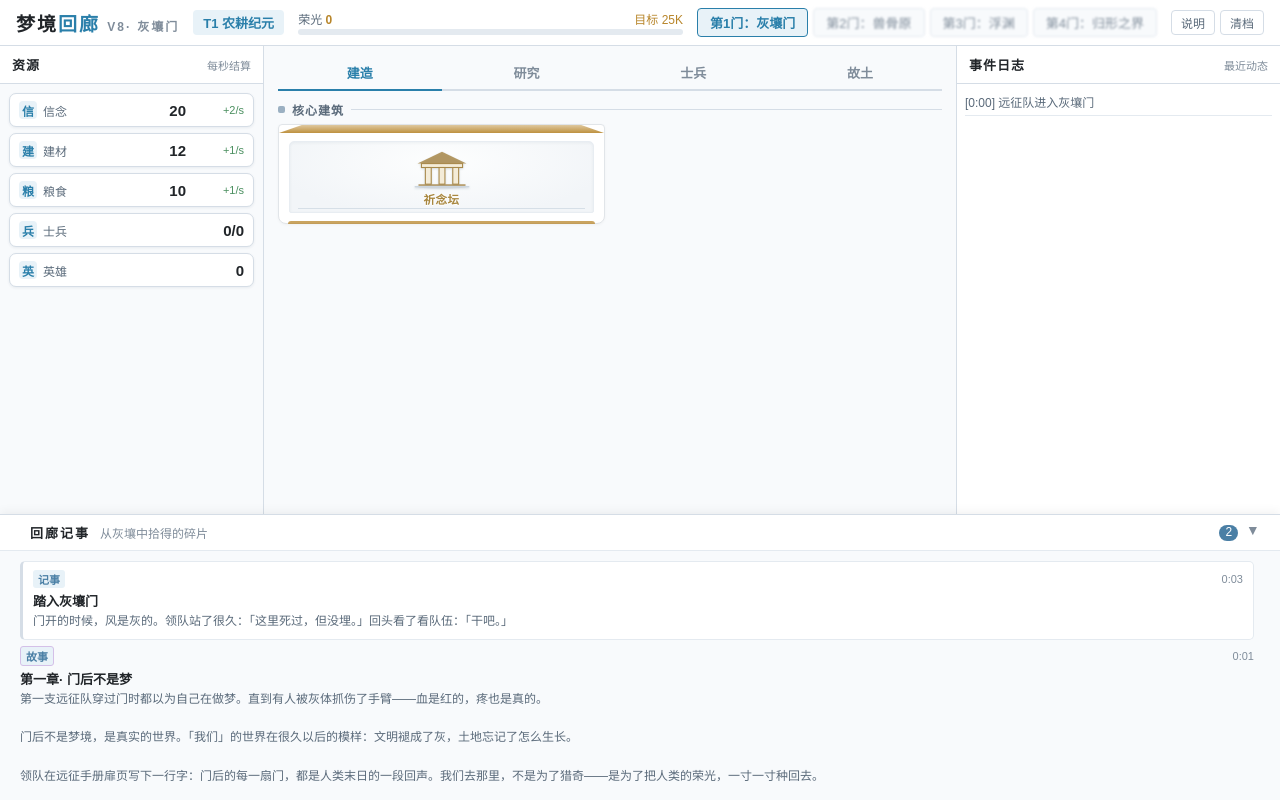
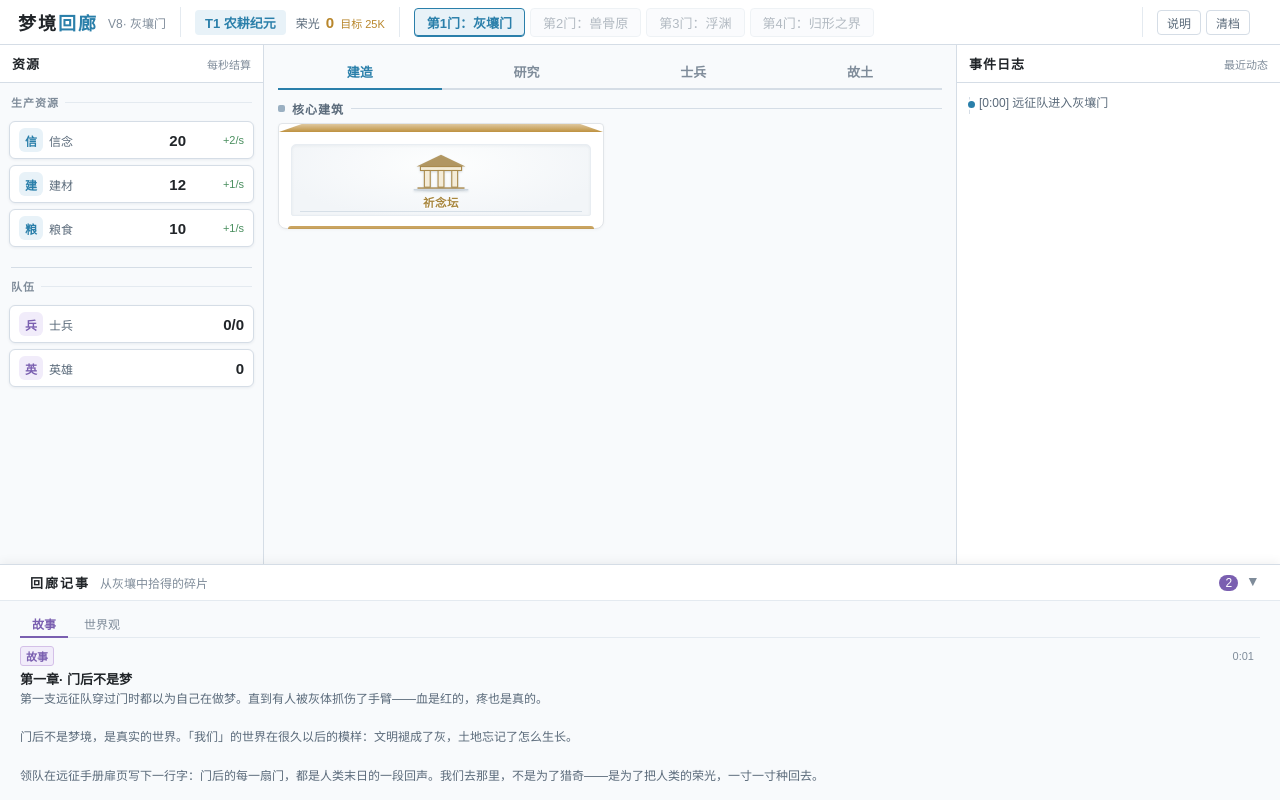
Before and after one commit to elangzhiya/Dream-Corridor, a plain HTML site: page index.html in a window 1280 px wide. Drawn offline with Linux system fonts and the light colour scheme.

Commit message:
全界面精致化：顶栏分区/资源分组/卡片骨架/日志时间轴/记事标签

```diff
--- a/index.html
+++ b/index.html
@@ -9,15 +9,25 @@
   --text-muted:#7f8c9a; --blue:#2a7faa; --blue-light:#e8f2f8;
   --green:#4a8f5f; --green-light:#eaf5ea; --yellow:#b8862b;
   --yellow-light:#faf6e8; --red:#d32f2f; --red-light:#fdecec;
-  --purple:#4a7fa5; --purple-light:#e8f2f8;
+  --purple:#7a5fb0; --purple-light:#f1ecfa;
   --gold:#b8862b; --gold-light:#faf6e8;
+  /* 统一节奏：圆角 3 档 / 间距 4 级 / 阴影 2 级 */
+  --r-sm:6px; --r-md:10px; --r-lg:14px;
+  --sp-1:4px; --sp-2:8px; --sp-3:12px; --sp-4:16px;
   --shadow:0 1px 3px rgba(20,45,75,0.07);
+  --shadow-hover:0 4px 12px rgba(20,45,75,0.10);
 }
 * { box-sizing:border-box; margin:0; }
 body { background:var(--bg); color:var(--text); font-family:"Microsoft YaHei","PingFang SC",sans-serif; font-size:15px; display:flex; flex-direction:column; height:100vh; overflow:hidden; }
 
-.header { background:var(--panel); border-bottom:1px solid var(--border); padding:8px 16px; display:flex; align-items:center; gap:14px; flex-shrink:0; box-shadow:var(--shadow); flex-wrap:wrap; }
-.game-title { font-size:19px; font-weight:bold; letter-spacing:2px; white-space:nowrap; }
+/* 顶栏四区：品牌 | 状态 | 世界门 | 操作，细竖线分隔 */
+.header { background:var(--panel); border-bottom:1px solid var(--border); padding:7px 16px; display:flex; align-items:center; gap:0; flex-shrink:0; box-shadow:var(--shadow); flex-wrap:wrap; }
+.hgroup { display:flex; align-items:center; gap:10px; padding:0 14px; min-height:30px; }
+.hgroup:first-child { padding-left:2px; }
+.hgroup + .hgroup { border-left:1px solid var(--border-light); }
+.hgroup.hbrand { flex-shrink:0; }
+.hgroup.hops { margin-left:auto; }
+.game-title { font-size:18px; font-weight:bold; letter-spacing:2px; white-space:nowrap; }
 .game-title span { color:var(--blue); }
 .era-badge { font-size:13px; padding:3px 10px; border-radius:4px; background:var(--blue-light); color:var(--blue); font-weight:bold; white-space:nowrap; }
 .era-badge.t2 { background:#e4eef5; color:#3a6d92; }
@@ -28,11 +38,11 @@ body { background:var(--bg); color:var(--text); font-family:"Microsoft YaHei","P
 .era-badge.sweep { background-image:linear-gradient(105deg,transparent 30%,rgba(255,255,255,.85) 50%,transparent 70%); background-size:220% 100%; animation:eraSweep .9s ease-out 1; }
 
 
-.glory-wrap { flex:1; min-width:200px; max-width:420px; }
-.glory-text { font-size:12px; color:var(--text-secondary); display:flex; justify-content:space-between; margin-bottom:2px; }
-.glory-text b { color:var(--gold); }
-.glory-bar-bg { height:6px; background:var(--border-light); border-radius:3px; overflow:hidden; }
-.glory-bar-fill { height:100%; background:linear-gradient(90deg,var(--gold),#e0b060); width:0%; transition:.5s; }
+.glory-wrap { display:flex; align-items:baseline; gap:6px; white-space:nowrap; }
+.glory-label { font-size:12px; color:var(--text-secondary); }
+.glory-wrap b { color:var(--gold); font-size:15px; font-variant-numeric:tabular-nums; }
+#gloryRate { font-size:11px; color:var(--gold); font-variant-numeric:tabular-nums; }
+.hver { font-size:12px; color:var(--text-muted); white-space:nowrap; }
 
 .hbtns { display:flex; gap:5px; }
 .hbtn { padding:3px 9px; font-size:12px; border:1px solid var(--border); border-radius:4px; background:var(--card); color:var(--text-secondary); cursor:pointer; }
@@ -45,7 +55,8 @@ body { background:var(--bg); color:var(--text); font-family:"Microsoft YaHei","P
 .world-tabs { display:flex; gap:5px; }
 .world-tab { padding:4px 12px; border:1px solid var(--border); border-radius:4px; cursor:pointer; font-size:13px; background:var(--card); color:var(--text-secondary); }
 .world-tab.active { border-color:var(--blue); color:var(--blue); background:var(--blue-light); font-weight:bold; }
-.world-tab.locked { color:var(--text-muted); cursor:not-allowed; border-color:var(--border-light); background:var(--bg); filter:blur(1px); }
+.world-tab.locked { color:var(--text-muted); cursor:not-allowed; border-color:var(--border-light); background:var(--bg); opacity:0.6; }
+.world-tab.active { box-shadow:inset 0 -1px 0 var(--blue); }
 
 /* ===== 三栏主布局 ===== */
 .main { display:flex; flex:1; overflow:hidden; gap:0; }
@@ -56,12 +67,17 @@ body { background:var(--bg); color:var(--text); font-family:"Microsoft YaHei","P
 .colhead .sub { font-size:11px; color:var(--text-muted); font-weight:normal; letter-spacing:0; }
 .reslist { flex:1; overflow-y:auto; padding:9px 9px; display:flex; flex-direction:column; gap:6px; }
 
-/* 资源卡（左栏紧凑竖排） */
-.resrow { position:relative; background:var(--card); border:1px solid var(--border); border-radius:7px; padding:7px 9px; overflow:hidden; box-shadow:var(--shadow); transition:border-color .2s,box-shadow .2s; }
+/* 资源栏：生产资源 / 队伍 两组，组间细线 */
+.resgroup { display:flex; align-items:center; gap:6px; margin:10px 2px 5px; font-size:11px; font-weight:bold; color:var(--text-muted); letter-spacing:1px; }
+.resgroup:first-child { margin-top:2px; }
+.resgroup::after { content:""; flex:1; height:1px; background:var(--border-light); }
+.resgroup.team { margin-top:14px; padding-top:10px; border-top:1px solid var(--border); }
+.resrow { position:relative; background:var(--card); border:1px solid var(--border); border-radius:var(--r-sm); padding:6px 9px; overflow:hidden; box-shadow:var(--shadow); transition:border-color .2s,box-shadow .2s; }
 .resrow:hover { border-color:var(--blue); box-shadow:0 2px 8px rgba(42,127,170,0.12); }
 .resrow.dim { opacity:0.5; }
 .resrow .rline { display:flex; align-items:center; gap:6px; position:relative; z-index:1; }
-.resrow .ricon { font-size:12px; font-weight:bold; width:18px; height:18px; flex-shrink:0; display:inline-flex; align-items:center; justify-content:center; background:var(--blue-light); color:var(--blue); border-radius:4px; }
+.resrow .ricon { font-size:12px; font-weight:bold; width:24px; height:24px; flex-shrink:0; display:inline-flex; align-items:center; justify-content:center; background:var(--blue-light); color:var(--blue); border-radius:6px; }
+.resrow[data-k="_troops"] .ricon,.resrow[data-k="_heroes"] .ricon { background:var(--purple-light); color:var(--purple); }
 .resrow .rname { font-size:12px; color:var(--text-secondary); flex:1; white-space:nowrap; overflow:hidden; text-overflow:ellipsis; }
 .resrow .rval { font-size:15px; font-weight:bold; color:var(--text); min-width:44px; text-align:right; font-variant-numeric:tabular-nums; display:inline-block; }
 @keyframes numUp { 0%{color:var(--green);transform:translateY(-2px)} 100%{color:var(--text);transform:none} }
@@ -75,7 +91,7 @@ body { background:var(--bg); color:var(--text); font-family:"Microsoft YaHei","P
 /* 中栏主标签 */
 .maintabs { display:flex; gap:3px; border-bottom:2px solid var(--border); margin-bottom:10px; flex-shrink:0; }
 /* 视觉质感：可交互卡片 hover 微抬升 + 按钮按下回弹 */
-.build-card:hover,.unit-card:hover,.land-card:hover,.soldier-card:hover { transform:translateY(-2px); box-shadow:0 4px 12px rgba(20,45,75,0.10); }
+.build-card:hover,.unit-card:hover,.land-card:hover,.soldier-card:hover { transform:translateY(-2px); box-shadow:var(--shadow-hover); }
 .unit-card,.land-card,.soldier-card { transition:transform .15s ease,box-shadow .15s ease,border-color .15s ease; }
 .btn-small:active,.gbtn:active,.push-door-btn:active { transform:scale(.94); }
 .maintab:active,.side-tab:active { transform:translateY(1px); }
@@ -125,7 +141,7 @@ body { background:var(--bg); color:var(--text); font-family:"Microsoft YaHei","P
 .kind-head { display:flex; align-items:center; gap:7px; margin:2px 0 6px; font-size:12px; font-weight:bold; color:var(--text-secondary); letter-spacing:1px; }
 .kind-head::after { content:""; flex:1; height:1px; background:var(--border); }
 .kind-head .dot { width:7px; height:7px; border-radius:2px; flex-shrink:0; }
-.build-grid { display:grid; grid-template-columns:repeat(auto-fill,minmax(276px,1fr)); gap:10px; width:100%; }
+.build-grid { display:grid; grid-template-columns:repeat(auto-fill,minmax(276px,1fr)); gap:var(--sp-3); width:100%; }
 /* 建筑卡：小建筑造型——斜屋顶 + 立面剪影 + 铭牌 + 基座（参考 Epoch-Restart） */
 .build-card { --kc:#4d5c6b; background:var(--panel); border:1px solid #e1e5e9; border-radius:4px 4px 8px 8px; overflow:visible; transition:border-color .15s ease,background .15s ease,box-shadow .15s ease; box-shadow:0 1px 3px rgba(0,0,0,0.04), inset 0 0 0 1px rgba(255,255,255,.7); position:relative; min-width:0; padding-top:8px; }
 .build-card:before { content:""; position:absolute; left:0; right:0; top:0; height:8px; background-color:#cfd9e3; background-image:linear-gradient(180deg,rgba(255,255,255,.5),rgba(255,255,255,0)); clip-path:polygon(0 100%,7% 0,93% 0,100% 100%); opacity:.9; }
@@ -141,7 +157,7 @@ body { background:var(--bg); color:var(--text); font-family:"Microsoft YaHei","P
 .build-card.glory-card:before { display:none; }
 .build-card.glory-card { padding-top:0; }
 /* 平时只显示建筑本身；详细信息悬停浮出 */
-.bface { display:flex; flex-direction:column; padding:8px 10px 10px; min-width:0; }
+.bface { display:flex; flex-direction:column; padding:var(--sp-3); min-width:0; }
 .bart { height:72px; border:1px solid #e8edf2; border-radius:5px 5px 2px 2px; background:radial-gradient(ellipse at 50% 28%,#fdfefe 0%,#f2f5f8 78%); box-shadow:inset 0 1px 3px rgba(30,60,90,.06); display:flex; align-items:flex-start; justify-content:center; padding-top:5px; position:relative; overflow:hidden; }
 .bart:after { content:""; position:absolute; left:8px; right:8px; bottom:3px; height:1px; background:#d6dfe7; }
 .bart svg { width:64px; height:47px; display:block; position:relative; z-index:1; transform:translateY(-3px); filter:drop-shadow(0 1px 1px rgba(45,70,95,.18)); }
@@ -156,7 +172,7 @@ body { background:var(--bg); color:var(--text); font-family:"Microsoft YaHei","P
 .bd-line { font-size:12px; color:var(--text-secondary); line-height:1.45; margin-top:2px; }
 .bd-line.muted { color:var(--text-muted); font-size:11px; }
 .bd-foot { font-size:11px; color:var(--blue); margin-top:5px; padding-top:4px; border-top:1px solid var(--border-light); }
-.build-card:hover { border-color:#b0c4d8; background:#f5f7fa; }
+.build-card:hover { border-color:#b0c4d8; box-shadow:var(--shadow-hover), inset 0 0 0 1px rgba(255,255,255,.7); }
 .build-card.clickable { cursor:pointer; }
 /* 点击反馈：按下瞬间下压 + 建成闪光 */
 .build-card.clickable:active { transform:translateY(1px) scale(0.985); box-shadow:0 0 0 2px rgba(42,127,170,0.25); }
@@ -164,9 +180,9 @@ body { background:var(--bg); color:var(--text); font-family:"Microsoft YaHei","P
 .build-card.flash { animation:builtFlash .6s ease-out; }
 .build-card.wait { border-color:#e1e5e9; background:var(--panel); }
 .build-card.ready { border-color:#7fa98c; background:#eaf5ea; }
-.build-card.ready:hover { border-color:#6d9a79; background:#e3f0e3; }
+.build-card.ready:hover { border-color:#6d9a79; box-shadow:0 4px 14px rgba(74,143,95,.18); }
 .build-card.built { border-color:#cfd9e3; background:#f7f9fb; }
-.build-card.built:hover { border-color:#b0c4d8; background:#eef3f7; }
+.build-card.built:hover { border-color:#b0c4d8; box-shadow:var(--shadow-hover); }
 .build-card.locked-card { opacity:0.6; border-style:dashed; }
 .build-card.glory-card { border-color:#e3dac6; background:#fffdf8; }
 .build-card.fused-card { border-color:#dfe2ee; }
@@ -251,10 +267,18 @@ body { background:var(--bg); color:var(--text); font-family:"Microsoft YaHei","P
 .btn-small.grn { background:var(--green-light); color:var(--green); border-color:var(--green); }
 .btn-small.grn:hover:not(:disabled) { background:var(--green); color:#fff; }
 
-.log-box { font-size:12px; color:var(--text-secondary); line-height:1.6; }
-.log-box p { margin:2px 0; padding-bottom:2px; border-bottom:1px solid var(--border-light); }
-.log-box p.warn { color:var(--red); }
-.log-box p.good { color:var(--green); }
+/* 事件日志：左侧时间轴 + 类型圆点 */
+.log-timeline { position:relative; padding-left:14px; }
+.log-timeline::before { content:""; position:absolute; left:4px; top:6px; bottom:6px; width:1px; background:var(--border); }
+.log-entry { position:relative; font-size:12px; color:var(--text-secondary); line-height:1.55; padding:3px 0 7px; }
+.log-entry::before { content:""; position:absolute; left:-13px; top:8px; width:7px; height:7px; border-radius:50%; background:var(--border); border:2px solid var(--panel); box-sizing:content-box; }
+.log-entry.info::before { background:var(--blue); }
+.log-entry.good::before { background:var(--green); }
+.log-entry.warn::before { background:var(--red); }
+.log-entry.gold::before { background:var(--gold); }
+.log-entry.good .log-text { color:#3f7d55; }
+.log-entry.warn .log-text { color:var(--red); }
+.log-entry.gold .log-text { color:#9a6a3a; }
 
 .honor-item { background:var(--gold-light); border:1px solid #e0d0a8; border-radius:5px; padding:6px 8px; margin-bottom:5px; font-size:12px; color:#7a6a3a; }
 .honor-title { font-size:13px; font-weight:bold; color:var(--gold); margin:8px 0 5px; }
@@ -266,10 +290,10 @@ body { background:var(--bg); color:var(--text); font-family:"Microsoft YaHei","P
 .sect-title { font-size:13px; font-weight:bold; color:var(--text-secondary); margin:8px 0 4px; border-left:3px solid var(--blue); padding-left:6px; }
 
 /* ===== 研究 / 士兵：按类型配色的窄卡片 ===== */
-.tile-grid { display:grid; grid-template-columns:repeat(auto-fill,minmax(170px,1fr)); gap:7px; align-items:stretch; }
-.tile { --tile-c:var(--blue); --tile-bg:var(--blue-light); position:relative; min-width:0; background:var(--panel); border:1px solid var(--border); border-radius:7px; padding:8px 9px 8px 11px; box-shadow:var(--shadow); overflow:hidden; transition:transform .15s ease,box-shadow .15s ease,border-color .15s ease; }
+.tile-grid { display:grid; grid-template-columns:repeat(auto-fill,minmax(170px,1fr)); gap:var(--sp-3); align-items:stretch; }
+.tile { --tile-c:var(--blue); --tile-bg:var(--blue-light); position:relative; min-width:0; background:var(--panel); border:1px solid var(--border); border-radius:var(--r-md); padding:10px 11px; box-shadow:var(--shadow); overflow:hidden; transition:transform .15s ease,box-shadow .15s ease,border-color .15s ease; }
 .tile:before { content:""; position:absolute; left:0; top:0; bottom:0; width:3px; background:var(--tile-c); }
-.tile:hover { transform:translateY(-2px); box-shadow:0 4px 12px rgba(20,45,75,.10); border-color:var(--tile-c); }
+.tile:hover { transform:translateY(-2px); box-shadow:var(--shadow-hover); border-color:var(--tile-c); }
 .tile.t-prod  { --tile-c:#4a8f5f; --tile-bg:#eaf5ea; }
 .tile.t-unlock{ --tile-c:#2a7faa; --tile-bg:#e8f2f8; }
 .tile.t-up    { --tile-c:#b8862b; --tile-bg:#faf6e8; }
@@ -310,9 +334,9 @@ body { background:var(--bg); color:var(--text); font-family:"Microsoft YaHei","P
 #viewRoster .tile-ic { border-radius:4px 4px 8px 4px; }
 #viewRoster .tile-foot { border-top:1px dashed var(--border); padding-top:5px; }
 /* —— 英雄卡：徽章式双层卡，品级配色 + 战力铭牌 + 装备栏 —— */
-.hero-grid { display:grid; grid-template-columns:repeat(auto-fill,minmax(236px,1fr)); gap:9px; }
-.hero-card { --hc:#2a7faa; --hc-bg:#e8f2f8; position:relative; min-width:0; border:1px solid #dfe6ed; border-radius:9px; background:var(--panel); box-shadow:var(--shadow); overflow:hidden; transition:transform .15s ease,box-shadow .15s ease,border-color .15s ease; }
-.hero-card:hover { transform:translateY(-2px); box-shadow:0 5px 14px rgba(20,45,75,.12); border-color:var(--hc); }
+.hero-grid { display:grid; grid-template-columns:repeat(auto-fill,minmax(236px,1fr)); gap:var(--sp-3); }
+.hero-card { --hc:#2a7faa; --hc-bg:#e8f2f8; position:relative; min-width:0; border:1px solid #dfe6ed; border-radius:var(--r-md); background:var(--panel); box-shadow:var(--shadow); overflow:hidden; transition:transform .15s ease,box-shadow .15s ease,border-color .15s ease; }
+.hero-card:hover { transform:translateY(-2px); box-shadow:var(--shadow-hover); border-color:var(--hc); }
 .hero-card.h-prod   { --hc:#4a8f5f; --hc-bg:#eaf5ea; }
 .hero-card.h-unlock { --hc:#2a7faa; --hc-bg:#e8f2f8; }
 .hero-card.h-fuse   { --hc:#8b46b8; --hc-bg:#f6effa; }
@@ -367,6 +391,10 @@ body { background:var(--bg); color:var(--text); font-family:"Microsoft YaHei","P
 .scroll-panel.expanded .scroll-bar-toggle { transform:rotate(180deg); }
 .scroll-panel.expanded .scroll-body { max-height:260px; padding:10px 20px 14px; }
 .scroll-body { background:var(--bg); border-top:1px solid var(--border-light); max-height:0; overflow:hidden; padding:0 20px; transition:.3s ease; }
+.scroll-tabs { display:flex; gap:4px; margin-bottom:8px; border-bottom:1px solid var(--border-light); }
+.scroll-tab { padding:4px 12px; font-size:12px; color:var(--text-muted); background:none; border:none; border-bottom:2px solid transparent; cursor:pointer; margin-bottom:-1px; transition:.15s; }
+.scroll-tab:hover:not(.active) { color:var(--text-secondary); }
+.scroll-tab.active { color:var(--purple); border-bottom-color:var(--purple); font-weight:bold; }
 .scroll-list { max-height:240px; overflow-y:auto; padding-right:6px; }
 .scroll-item { background:var(--panel); border:1px solid var(--border-light); border-left:3px solid var(--border); border-radius:5px; padding:8px 10px; margin-bottom:6px; animation:fadeInUp .35s ease; transition:border-color .2s ease,box-shadow .2s ease; }
 .scroll-item:hover { border-left-color:var(--purple); box-shadow:0 2px 8px rgba(0,0,0,0.08); }
@@ -421,14 +449,21 @@ body { background:var(--bg); color:var(--text); font-family:"Microsoft YaHei","P
 <body>
 
 <div class="header">
-  <div class="game-title">梦境<span>回廊</span> <span style="font-size:12px;color:var(--text-muted)">V8· 灰壤门</span></div>
-  <div class="era-badge"id="eraBadge">T1 农耕纪元</div>
-  <div class="glory-wrap"><div class="glory-text"><span>荣光 <b id="gloryVal">0</b></span><span id="gloryRate" style="color:var(--gold)"></span></div><div class="glory-bar-bg"><div class="glory-bar-fill"id="gloryBar"></div></div></div>
-  <div class="world-tabs"id="worldTabs"></div>
-  <span class="cheat-badge"id="cheatBadge"onclick="CHEAT.toggle()"title="点击关闭作弊模式">作弊模式</span>
-  <div class="hbtns">
-    <button class="hbtn"onclick="showHelp()"> 说明</button>
-    <button class="hbtn danger"onclick="hardReset()"> 清档</button>
+  <div class="hgroup hbrand">
+    <div class="game-title">梦境<span>回廊</span></div>
+    <span class="hver">V8· 灰壤门</span>
+  </div>
+  <div class="hgroup hstate">
+    <div class="era-badge"id="eraBadge">T1 农耕纪元</div>
+    <div class="glory-wrap"><span class="glory-label">荣光</span><b id="gloryVal">0</b><span id="gloryRate"></span></div>
+  </div>
+  <div class="hgroup hworld"><div class="world-tabs"id="worldTabs"></div></div>
+  <div class="hgroup hops">
+    <span class="cheat-badge"id="cheatBadge"onclick="CHEAT.toggle()"title="点击关闭作弊模式">作弊模式</span>
+    <div class="hbtns">
+      <button class="hbtn"onclick="showHelp()"> 说明</button>
+      <button class="hbtn danger"onclick="hardReset()"> 清档</button>
+    </div>
   </div>
 </div>
 
@@ -470,6 +505,10 @@ body { background:var(--bg); color:var(--text); font-family:"Microsoft YaHei","P
     </div>
   </div>
   <div class="scroll-body"id="scrollBody">
+    <div class="scroll-tabs" id="scrollTabs">
+      <button class="scroll-tab active" data-act="scrolltab" data-tab="story">故事</button>
+      <button class="scroll-tab" data-act="scrolltab" data-tab="lore">世界观</button>
+    </div>
     <div class="scroll-list"id="scrollList">
       <div class="scroll-empty">记事会在远征中逐渐浮现...</div>
     </div>
@@ -868,11 +907,16 @@ function toggleScroll() {
   renderScrollList();
   adjustLeftPad();
 }
+let _scrollTab = "story";
 function renderScrollList() {
-  const el = document.getElementById("scrollList");
-  // 只显示故事类条目（兼容旧存档里残留的战报/建造等）
-  const pages = G.scrollPages.filter(p=>p.tag==="story"||p.tag==="lore");
-  if(pages.length===0){ setHTML("scrollList", '<div class="scroll-empty">故事会随着复兴的推进逐渐浮现...</div>'); return; }
+  // 按标签过滤：故事 / 世界观，兼容旧存档残留条目
+  const want = (_scrollTab==="lore") ? "lore" : "story";
+  const pages = G.scrollPages.filter(p=>p.tag===want);
+  document.querySelectorAll(".scroll-tab").forEach(b=>b.classList.toggle("active", b.dataset.tab===_scrollTab));
+  if(pages.length===0){
+    setHTML("scrollList", '<div class="scroll-empty">'+(want==="lore"?"世界观记事会随着探索逐渐浮现...":"故事会随着复兴的推进逐渐浮现...")+'</div>');
+    return;
+  }
   setHTML("scrollList", pages.map(p =>
     '<div class="scroll-item'+(p.tag==="story"?"story-item":"")+'"><div class="scroll-item-header">'+
     '<span class="scroll-item-tag tag-'+p.tag+'">'+({build:' 建造',combat:' 战报',lore:' 记事',glory:' 启示',discover:' 发现',story:' 故事'})[p.tag]+'</span>'+
@@ -1640,7 +1684,7 @@ function renderResBar() {
   const bar = document.getElementById("resBar");
   if(sig !== _resSig.v){
     _resSig.v = sig;
-    let html = shown.map(k=>{
+    let html = '<div class="resgroup">生产资源</div>' + shown.map(k=>{
       const r = RES[k],rt = rate[k]||0;
       const neg = rt<0,zero = rt===0;
       return '<div class="resrow'+((G.res[k]||0)===0&&zero?' dim':'')+'" data-k="'+k+'">'+
@@ -1648,6 +1692,7 @@ function renderResBar() {
         '<span class="rval">'+fmtNum(G.res[k]||0)+'</span>'+
         '<span class="rrate'+(neg?' neg':zero?' zero':'')+'">'+fmtRate(rt)+'</span></div></div>';
     }).join('');
+    html += '<div class="resgroup team">队伍</div>';
     html += '<div class="resrow" data-k="_troops"><div class="rline"><span class="ricon">兵</span><span class="rname">士兵</span><span class="rval" data-v="troops">'+troopCount()+'/'+troopCap()+'</span></div></div>';
     html += '<div class="resrow" data-k="_heroes"><div class="rline"><span class="ricon">英</span><span class="rname">英雄</span><span class="rval" data-v="heroes">'+G.soldiers.length+'</span></div></div>';
     bar.innerHTML = html;
@@ -1679,7 +1724,6 @@ function renderResBar() {
   if(_resNodes._heroes && _resNodes._heroes.val) _resNodes._heroes.val.textContent = ""+G.soldiers.length;
   document.getElementById("gloryVal").textContent = fmtNum(G.glory);
   document.getElementById("gloryRate").textContent = G.gloryIdle ? "+6/s" : ("目标 "+fmtNum(gloryThreshold()));
-  document.getElementById("gloryBar").style.width = Math.min(100,G.glory/gloryThreshold()*100)+"%";
 }
 // 建筑卡正面的小立面图：按建筑画剪影，不再用单字简写
 const BUILD_ART_KIND = { altar:"temple",tent:"tent",field:"farm",quarry:"mine",sentry:"tower",spearwk:"forge",watchtw:"tower",academy:"lab",ironmine:"mine",furnace:"forge",nitersh:"forge",foundry:"forge",barracks:"tent",depot:"forge",coalplant:"forge",grid:"tower",arcsm:"forge",chemp:"forge",cement:"forge",polym:"forge",opticsp:"lab",carbonp:"forge",semic:"lab",radio:"tower",facademy:"lab",magnetp:"forge",optfuse:"lab",biofuse:"lab",engfuse:"lab",lighth:"tower",stasis:"lab",resotw:"tower",warmill:"forge",battery:"forge",reactor:"forge",fuelfab:"forge",gmatrix:"temple",gatehub:"temple",beacon:"tower" };
@@ -2004,7 +2048,10 @@ function renderResearchView() {
   setHTML("researchArea", html);
 }
 function renderLogStrip() {
-  setHTML("logArea", '<div class="log-box">'+G.log.map(l=>'<p class="'+l.c+'">'+l.t+'</p>').join('')+'</div>');
+  const icon = { good:"good", warn:"warn", gold:"gold" };
+  setHTML("logArea", '<div class="log-timeline">'+G.log.map(l=>
+    '<div class="log-entry '+(icon[l.c]||"info")+'"><span class="log-text">'+l.t+'</span></div>'
+  ).join('')+'</div>');
 }
 function renderAllPanels() {
   renderRoster(); renderLandsView(); renderResearchView(); renderLogStrip();
@@ -2048,6 +2095,7 @@ function renderAll() {
     else if(act==="hero") recruitUnit();
     else if(act==="attack") attackLand(+t.dataset.i);
     else if(act==="research") startResearch(t.dataset.id);
+    else if(act==="scrolltab"){ _scrollTab = t.dataset.tab; renderScrollList(); }
   });
   CHEAT.badge(); CHEAT.listen();
   renderScrollList();
```
